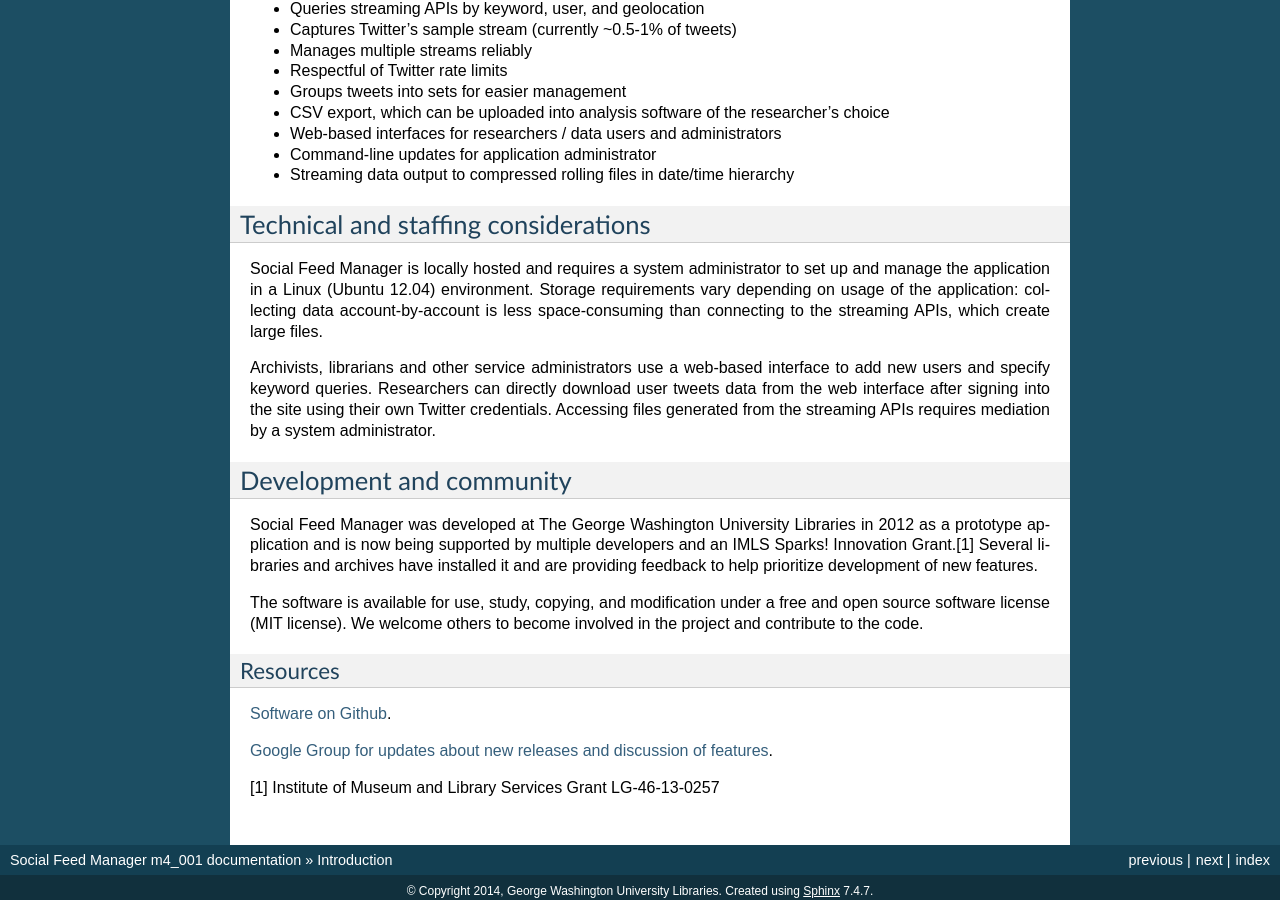
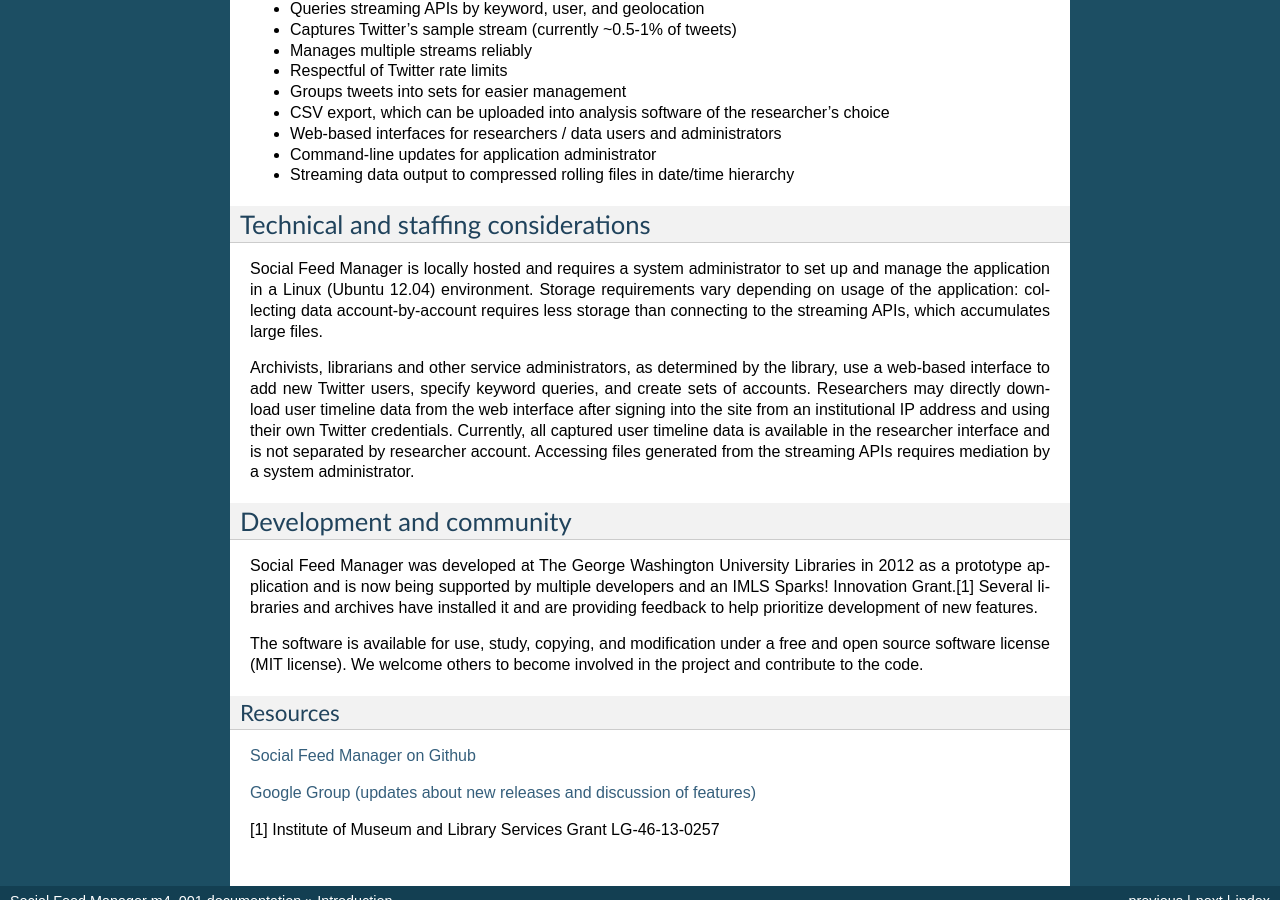
Before and after one commit to gwu-libraries/social-feed-manager, a Sphinx documentation site: the page built from docs/intro.rst, in a window 1280 px wide and 900 px high, scrolled down 583 px. Built offline with Sphinx 7.4.7, drawn with Linux system fonts in a browser that asks for light colours.

Commit message:
incorporated Ivey's suggestions

```diff
--- a/docs/intro.rst
+++ b/docs/intro.rst
@@ -35,9 +35,11 @@
 
 Technical and staffing considerations
 -------------------------------------
-Social Feed Manager is locally hosted and requires a system administrator to set up and manage the application in a Linux (Ubuntu 12.04) environment.  Storage requirements vary depending on usage of the application: collecting data account-by-account is less space-consuming than connecting to the streaming APIs, which create large files.
+Social Feed Manager is locally hosted and requires a system administrator to set up and manage the application in a Linux (Ubuntu 12.04) environment.  Storage requirements vary depending on usage of the application: collecting data account-by-account requires less storage than connecting to the streaming APIs, which accumulates large files.
 
-Archivists, librarians and other service administrators use a web-based interface to add new users and specify keyword queries. Researchers can directly download user tweets data from the web interface after signing into the site using their own Twitter credentials. Accessing files generated from the streaming APIs requires mediation by a system administrator.
+Archivists, librarians and other service administrators, as determined by the library, use a web-based interface to add
+new Twitter users, specify keyword queries, and create sets of accounts. Researchers may directly download user timeline data
+from the web interface after signing into the site from an institutional IP address and using their own Twitter credentials. Currently, all captured user timeline data is available in the researcher interface and is not separated by researcher account. Accessing files generated from the streaming APIs requires mediation by a system administrator.
 
 Development and community
 -------------------------
@@ -47,10 +49,10 @@
 
 Resources
 ^^^^^^^^^
-`Software on Github
-<https://github.com/gwu-libraries/social-feed-manager>`_.
+`Social Feed Manager on Github
+<https://github.com/gwu-libraries/social-feed-manager>`_
 
-`Google Group for updates about new releases and discussion of features
-<https://groups.google.com/forum/#!forum/sfm-dev>`_.
+`Google Group (updates about new releases and discussion of features)
+<https://groups.google.com/forum/#!forum/sfm-dev>`_
 
 [1] Institute of Museum and Library Services Grant LG-46-13-0257
```
